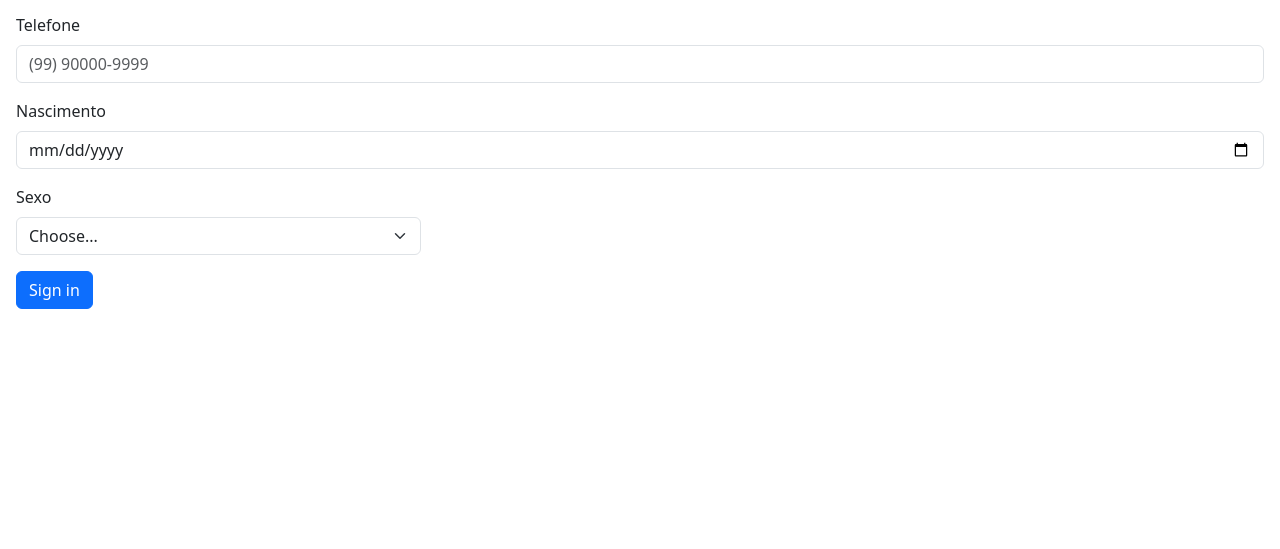
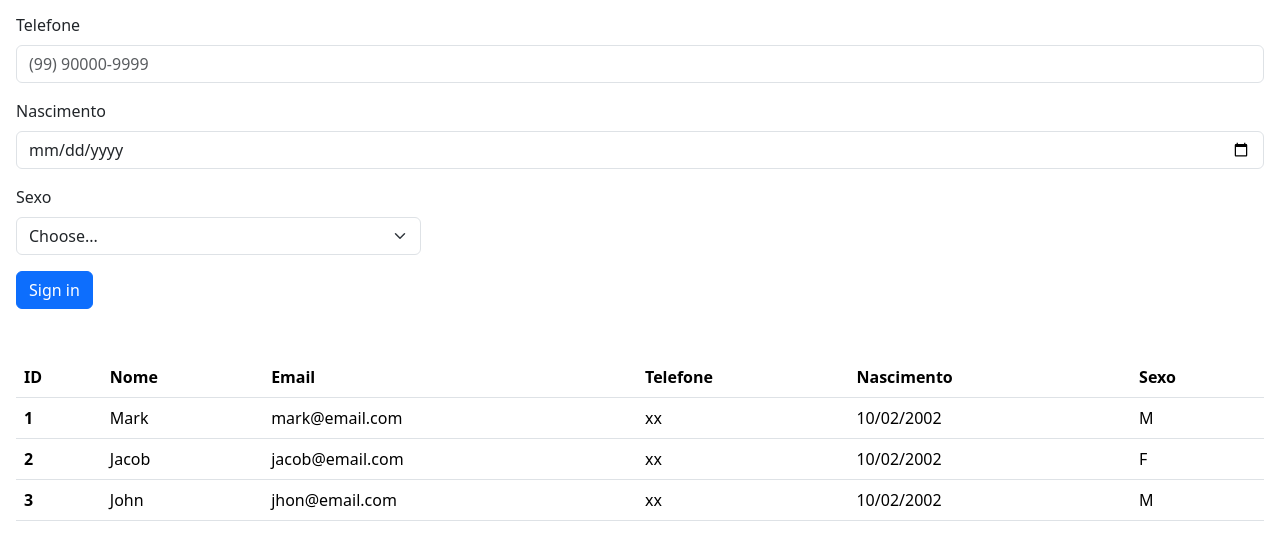
Before and after one commit to teuaraujoo/projetoAWS, a website: page frontend/index.html in a window 1280 px wide. Shown: the part 201-750 px from the top of the page. Drawn offline with Linux system fonts and the light colour scheme; files whose address does not match are found by name.

Commit message:
tabelas bootstrap

```diff
--- a/frontend/index.html
+++ b/frontend/index.html
@@ -60,6 +60,44 @@
                             <button type="button" class="btn btn-primary">Sign in</button>
                         </div>
                     </form>
+                    <table class="table mt-5">
+                        <thead>
+                            <tr>
+                                <th scope="col">ID</th>
+                                <th scope="col">Nome</th>
+                                <th scope="col">Email</th>
+                                <th scope="col">Telefone</th>
+                                <th scope="col">Nascimento</th>
+                                <th scope="col">Sexo</th>
+                            </tr>
+                        </thead>
+                        <tbody>
+                            <tr>
+                                <th scope="row">1</th>
+                                <td>Mark</td>
+                                <td>mark@email.com</td>
+                                <td>xx</td>
+                                <td>10/02/2002</td>
+                                <td>M</td>
+                            </tr>
+                            <tr>
+                                <th scope="row">2</th>
+                                <td>Jacob</td>
+                                <td>jacob@email.com</td>
+                                <td>xx</td>
+                                <td>10/02/2002</td>
+                                <td>F</td>
+                            </tr>
+                            <tr>
+                                <th scope="row">3</th>
+                                <td>John</td>
+                                <td>jhon@email.com</td>
+                                <td>xx</td>
+                                <td>10/02/2002</td>
+                                <td>M</td>
+                            </tr>
+                        </tbody>
+                    </table>
                 </div>
             </div>
             <div class="tab-pane fade" id="pills-profile" role="tabpanel" aria-labelledby="pills-profile-tab"
@@ -78,7 +116,8 @@
                             </div>
                             <div class="col-12">
                                 <label for="inputAddress" class="form-label">Descrição</label>
-                                <input type="text" class="form-control" id="inputAddress" placeholder="Digite a descrição">
+                                <input type="text" class="form-control" id="inputAddress"
+                                placeholder="Digite a descrição">
                             </div>
                             <div class="col-12">
                                 <label for="inputAddress2" class="form-label">Estoque</label>
@@ -90,6 +129,36 @@
                             <button type="button" class="btn btn-primary">Sign in</button>
                         </div>
                     </form>
+                    <table class="table mt-5">
+                        <thead>
+                            <tr>
+                                <th scope="col">ID</th>
+                                <th scope="col">Nome</th>
+                                <th scope="col">Preço</th>
+                                <th scope="col">Estoque</th>
+                            </tr>
+                        </thead>
+                        <tbody>
+                            <tr>
+                                <th scope="row">1</th>
+                                <td>Mark</td>
+                                <td>mark@email.com</td>
+                                <td>xx</td>
+                            </tr>
+                            <tr>
+                                <th scope="row">2</th>
+                                <td>Jacob</td>
+                                <td>jacob@email.com</td>
+                                <td>xx</td>
+                            </tr>
+                            <tr>
+                                <th scope="row">3</th>
+                                <td>John</td>
+                                <td>jhon@email.com</td>
+                                <td>xx</td>
+                            </tr>
+                        </tbody>
+                    </table>
                 </div>
             </div>
             <div class="tab-pane fade" id="pills-contact" role="tabpanel" aria-labelledby="pills-contact-tab"
```
Lines whose indentation alone changed are shown as unchanged.
